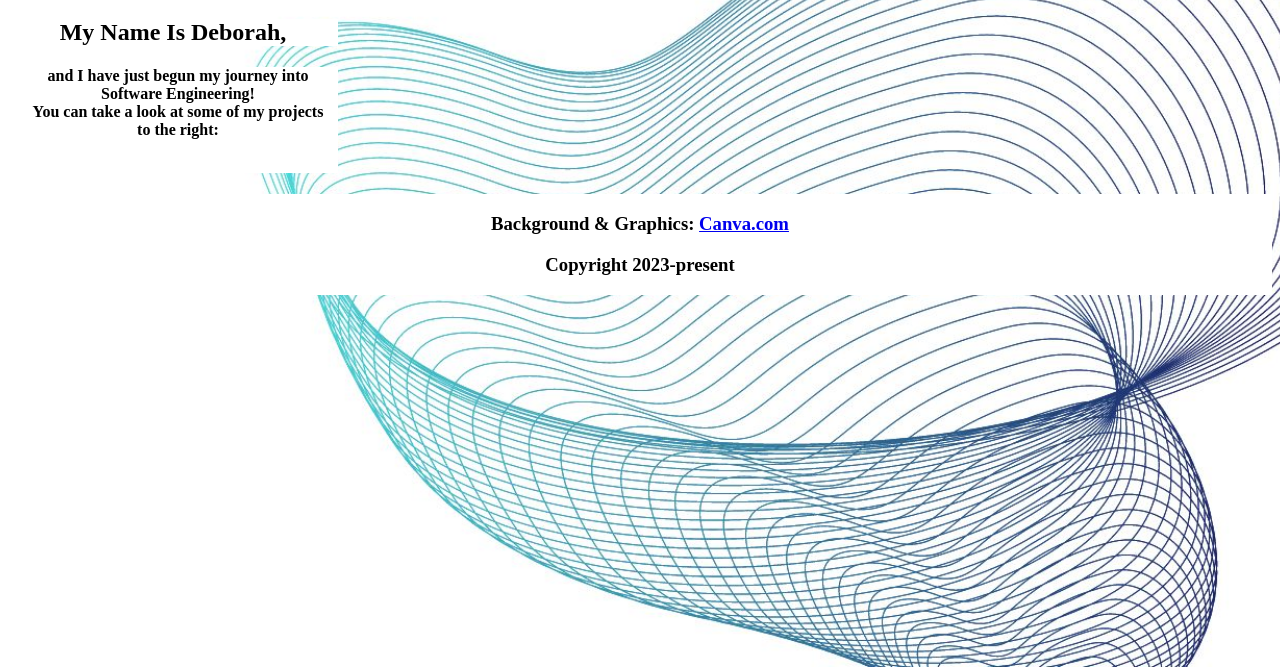
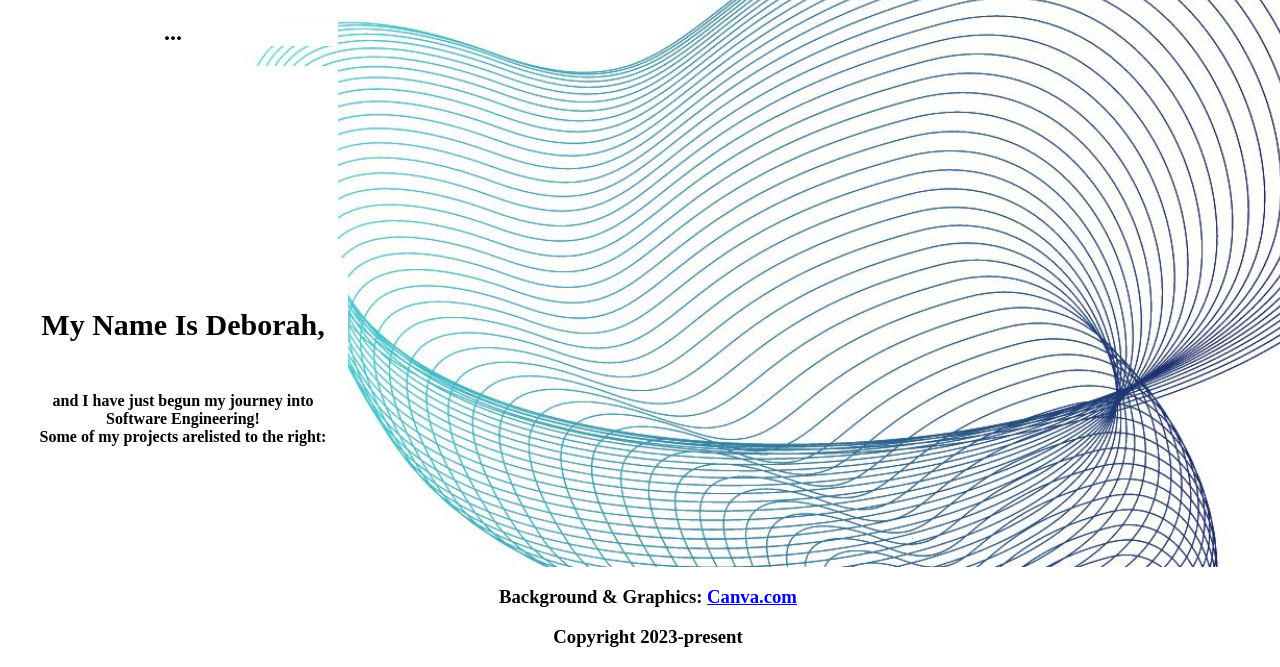
Before and after one commit to DeborahKurz/my-personal-website, a plain HTML site: page index.html in a window 1280 px wide. Shown: the part 133-800 px from the top of the page. Drawn offline with Linux system fonts and the light colour scheme.

Commit message:
Has errors in leftBar, but #details is fixed

```diff
--- a/index.html
+++ b/index.html
@@ -8,11 +8,14 @@
       <h1>Welcome To My Website!</h1>
       <script src="script.js"></script>
       <section id="leftBar">
-        <h4>
-          <p>and I have just begun my journey into Software Engineering! <br>
-            You can take a look at some of my projects to the right:
-          </p><br>
-        </h4>
+        <div>
+          <h5>My Name Is Deborah,</h5>
+          <h4>
+              <p>and I have just begun my journey into Software Engineering! <br>
+                Some of my projects arelisted to the right:
+             </p>
+          </h4>
+        </div>
       </section>
 
       <section id="details">
--- a/script.js
+++ b/script.js
@@ -1,4 +1,4 @@
 const h2 = document.createElement("h2");
-h2.textContent = "My Name Is Deborah,";
+h2.textContent = "...";
 
 document.querySelector("body").appendChild(h2);
--- a/style.css
+++ b/style.css
@@ -19,13 +19,10 @@ h2 {
     background-color:#fff;
 }
 
-section#leftBar,
-h4 {
-    padding-left: 10px;
-    padding-right: 10px;
-    width: 300px;
-    text-align: left;
-    background-color: #fff;
+h5 {
+  text-align: center;
+  font-size: 30px;
+  padding-top: 50;
 }
 
 h3 {
@@ -35,6 +32,9 @@ h3 {
 section#details,
 div {
   float: left;
+  position: fixed;
+  bottom: 0;
+
 }
 
 div {
@@ -52,3 +52,13 @@ section#details,
 a {
   background-color: #fff;
 }
+
+section#leftBar,
+div {
+  padding-left: 10px;
+  padding-right: 10px;
+  padding-bottom: 200px;
+  width: 310px;
+  text-align: center;
+  background-color:#fff;
+}
```
